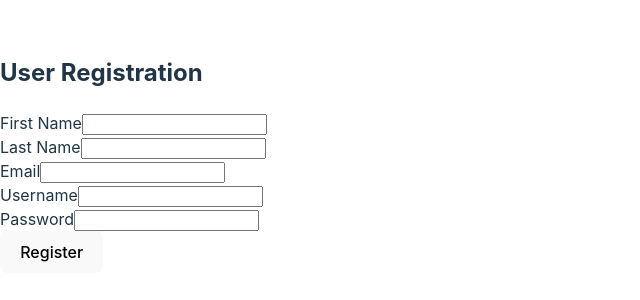
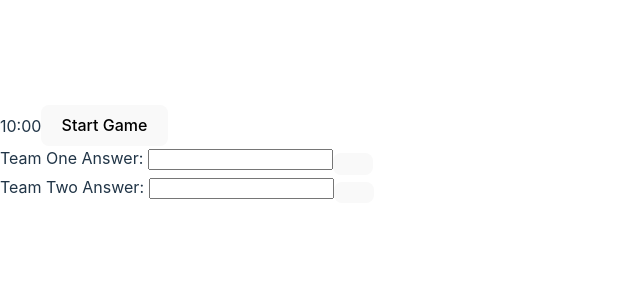
Before and after one commit to Ianvoltaire4/Family-Feud, a React (Vite) app in the folder frontend/client/: page / in a window 1280 px wide. Shown: the part 246-546 px from the top of the page, without its empty margins (0-640 px from the left). Built offline with nearby package versions, Linux system fonts and the light colour scheme.

Commit message:
pulling in main

```diff
--- a/frontend/client/src/App.jsx
+++ b/frontend/client/src/App.jsx
@@ -6,7 +6,7 @@ import RoundTwo from './components/RoundTwo'
 const App = () => {
   return (
     <>
-    <Registration />
+    <RoundTwo />
     </>
   )
 }
--- a/frontend/client/src/components/RoundTwo.jsx
+++ b/frontend/client/src/components/RoundTwo.jsx
@@ -1,68 +1,293 @@
-import React, { useState, useEffect } from "react";
+// import React, { useState, useEffect } from "react";
 
-const RoundTwo = () => {
-    const [teamOneScore, setTeamOneScore]=useState(0)
-    const [teamTwoScore, setTeamTwoScore]=useState(0)
-    const [roundScore, setRoundScore]=useState(0)
-    const [question, setQuestion]=useState('')
-    const [answerOne, setAnswerOne]=useState('')
-    const [answerTwo, setAnswerTwo]=useState('')
-    const [answerThree, setAnswerThree]=useState('')
-    const [answerFour, setAnswerFour]=useState('')
-    const [answerFive, setAnswerFive]=useState('')
-    const [answerSix, setAnswerSix]=useState('')
-    const [answerSeven, setAnswerSeven]=useState('')
-    const [answerEight, setAnswerEight]=useState('')
-    const [x, setX]=useState(0)
-    const [time, setTime] = useState(3000); //seting the initial time to be zero
-    const [isRunning, setIsRunning] = useState(false); //we are creating is running to represent if the watch is running or not and using the bool useState to represent the start and stop
-    const [isPlaying, setIsPlaying]=useState(false)
-
-    useEffect(() => {
-        //using to set up the start stop
-        //using use effect to check if the timer is running
-        let intervalId; //setting a intervalId
-        if (isRunning) {
-          //if the watch is running then the interval will update the Time state by 1 every 10 milisec
-          intervalId = setInterval(() => setTime(time + 1), 10); //this intervalId will hold setTime as well as time. The setInterval is a function that is used that calls in milliseconds
-        }
-        return () => clearInterval(intervalId);
-    }, [isRunning, time]);
-
-    const hours = Math.floor(time / 360000); //using math.floor to to convert the time to millisec so we divide the time divided by 360,000 to get hours
-    const min = Math.floor((time % 360000) / 6000); //dividing the time to by 360,000 and deviding that by 6000 to convert to min
-    const sec = Math.floor((time % 6000) / 100); //  divides the time by 6000 and then devides that value by 100 to convert to seconds
-    const millisec = time % 100; // converts to millisec
-    const startAndStop = () => {
-        //updating the isRunning to true
-        setIsRunning(!isRunning);
-      };
-
-      //making a function to handle the reset of the timer
-      const reset = () => {
-        setTime(0);
-      };
+// const RoundTwo = () => {
+//   const [teamOneScore, setTeamOneScore] = useState(0);
+//   const [teamTwoScore, setTeamTwoScore] = useState(0);
+//   const [teamOneInput, setTeamOneInput] = useState("");
+//   const [teamTwoInput, setTeamTwoInput] = useState("");
+//   const [roundScore, setRoundScore] = useState(0);
+//   const [question, setQuestion] = useState("");
+//   const [answerThree, setAnswerThree] = useState("");
+//   const [answerFour, setAnswerFour] = useState("");
+//   const [answerFive, setAnswerFive] = useState("");
+//   const [answerSix, setAnswerSix] = useState("");
+//   const [answerSeven, setAnswerSeven] = useState("");
+//   const [answerEight, setAnswerEight] = useState("");
+//   const [teamOneX, setTeamOneX] = useState(0);
+//   const [teamTwoX, setTeamTwoX] = useState(0);
+//   const [time, setTime] = useState(1000);
+//   const [isRunning, setIsRunning] = useState(false);
+//   const [showButton, setShowButton] = useState(true);
+//   const [wrongAnswersTeamOne, setWrongAnswersTeamOne] = useState(0);
+//   const [wrongAnswersTeamTwo, setWrongAnswersTeamTwo] = useState(0);
+//   const [currentTeam, setCurrentTeam] = useState("teamOne"); // Initialize with Team One
 
 
-    const handleStart=()=>{
-        startAndStop();
-        video();
-    }
+//   const answerOne = 'one';
+//   const answerTwo = 'two';
+//   const maxWrongAnswers = 3;
+
+//   useEffect(() => {
+//     let intervalId;
+//     if (isRunning) {
+//       intervalId = setInterval(() => {
+//         setTime((prevTime) => {
+//           if (prevTime === 0) {
+//             setIsRunning(false);
+//             setShowButton(false);
+//             return 0;
+//           }
+//           return prevTime - 1;
+//         });
+//       }, 10);
+//     }
+//     return () => clearInterval(intervalId);
+//   }, [isRunning]);
+
+//   const hours = Math.floor(time / 360000);
+//   const min = Math.floor((time % 360000) / 6000);
+//   const sec = Math.floor((time % 6000) / 100);
+//   const millisec = time % 100;
+
+//   const startAndStop = () => {
+//     setIsRunning(!isRunning);
+//     if (!isRunning) {
+//       setShowButton(false);
+//     }
+//   };
+
+//   const reset = () => {
+//     setIsRunning(false);
+//     setShowButton(false);
+//     setTime(0);
+//   };
+
+//   const handleStart = () => {
+//     startAndStop();
+//   };
+
+//   const handleWrongAnswer = () => {
+//     const correctAnswer =
+//       currentTeam === "teamOne" ? answerOne : answerTwo;
+//     const currentWrongAnswers =
+//       currentTeam === "teamOne" ? wrongAnswersTeamOne : wrongAnswersTeamTwo;
+
+//     if (currentTeam === "teamOne") {
+//       if (teamOneInput.toLowerCase() !== correctAnswer.toLowerCase()) {
+//         setTeamOneX((prevScore) => prevScore + 1);
+//       }
+//       setWrongAnswersTeamOne(currentWrongAnswers + 1);
+//     } else {
+//       if (teamTwoInput.toLowerCase() !== correctAnswer.toLowerCase()) {
+//         setTeamTwoX((prevScore) => prevScore + 1);
+//       }
+//       setWrongAnswersTeamTwo(currentWrongAnswers + 1);
+//     }
+
+//     if (currentWrongAnswers >= maxWrongAnswers) {
+//       setCurrentTeam(currentTeam === "teamOne" ? "teamTwo" : "teamOne");
+//     }
+//   };
+//   useEffect(() => {
+//     if (!showButton) {
+//       const hideButtonTimeout = setTimeout(() => {
+//         setShowButton(false);
+//       }, 5000);
+//       return () => clearTimeout(hideButtonTimeout);
+//     }
+//   }, [showButton]);
+
+//   return (
+//     <>
+//       {hours === 0 && min === 0 && sec === 0 && millisec === 0 ? (
+//         <button id="reset" onClick={reset}>
+//           Reset Time
+//         </button>
+//       ) : (
+//         <>
+//           {hours}:{min.toString().padStart(2, "0")}:
+//           {sec.toString().padStart(2, "0")}:
+//           {millisec.toString().padStart(2, "0")}
+//         </>
+//       )}
+//       {!isRunning && showButton && (
+//         <button id="start" onClick={handleStart}>
+//           Start Game
+//         </button>
+//       )}
+
+// <div>
+//         {currentTeam === "teamOne" && wrongAnswersTeamOne < maxWrongAnswers && (
+//           <div>
+//             Team One Answer:{" "}
+//             <input
+//               type="text"
+//               value={teamOneInput}
+//               onChange={(e) => setTeamOneInput(e.target.value)}
+//             />
+//             <button onClick={handleWrongAnswer}>Submit Answer</button>
+//           </div>
+//         )}
+//         {currentTeam === "teamTwo" && wrongAnswersTeamTwo < maxWrongAnswers && (
+//           <div>
+//             Team Two Answer:{" "}
+//             <input
+//               type="text"
+//               value={teamTwoInput}
+//               onChange={(e) => setTeamTwoInput(e.target.value)}
+//             />
+//             <button onClick={handleWrongAnswerTeamTwo}>Submit Answer</button>
+//           </div>
+//         )}
+//       </div>
+//     </>
+//   );
+// };
+
+// export default RoundTwo;
 
 
 
 
+import React, { useState, useEffect } from "react";
+
+const RoundTwo = () => {
+  const [teamOneScore, setTeamOneScore] = useState(0);
+  const [teamTwoScore, setTeamTwoScore] = useState(0);
+  const [teamOneInput, setTeamOneInput] = useState('');
+  const [teamTwoInput, setTeamTwoInput] = useState('');
+
+  const [roundScore, setRoundScore] = useState(0);
+  const [question, setQuestion] = useState("");
+//   const [answerOne, setAnswerOne] = useState("");
+//   const [answerTwo, setAnswerTwo] = useState("");
+let answerOne='one'
+let answerTwo='two'
+const [answerThree, setAnswerThree] = useState("");
+  const [answerFour, setAnswerFour] = useState("");
+  const [answerFive, setAnswerFive] = useState("");
+  const [answerSix, setAnswerSix] = useState("");
+  const [answerSeven, setAnswerSeven] = useState("");
+  const [answerEight, setAnswerEight] = useState("");
+  const [teamOneX, setTeamOneX] = useState(0);
+  const [teamTwoX, setTeamTwoX] = useState(0);
+  const [time, setTime] = useState(1000);
+  const [isRunning, setIsRunning] = useState(false);
+  const [showButton, setShowButton] = useState(true);
+  const [wrongAnswersTeamOne, setWrongAnswersTeamOne] = useState(0);
+  const [wrongAnswersTeamTwo, setWrongAnswersTeamTwo] = useState(0);
+  const [currentTeam, setCurrentTeam]=useState('')
+
+  const maxWrongAnswers = 3; // Define the maximum number of wrong answers allowed
+
+  useEffect(() => {
+    let intervalId;
+    if (isRunning) {
+      intervalId = setInterval(() => {
+        setTime((prevTime) => {
+          if (prevTime === 0) {
+            setIsRunning(false); // Stop the timer when time reaches 0
+            setShowButton(false); // Hide the button
+            return 0;
+          }
+          return prevTime - 1;
+        });
+      }, 10);
+    }
+    return () => clearInterval(intervalId);
+  }, [isRunning]);
+
+  const hours = Math.floor(time / 360000);
+  const min = Math.floor((time % 360000) / 6000);
+  const sec = Math.floor((time % 6000) / 100);
+  const millisec = time % 100;
+
+  const startAndStop = () => {
+    setIsRunning(!isRunning);
+    if (!isRunning) {
+      setShowButton(false);
+    }
+  };
+
+  const handleTeamSwitch = () => {
+    setCurrentTeam(currentTeam === 'Team One' ? 'Team Two' : 'Team One');
+  };
+
+  const handleStart = () => {
+    startAndStop();
+  };
+
+  const handleWrongAnswerTeamOne = () => {
+    // Compare the teamOneInput with the correct answer (answerOne)
+    if (teamOneInput.toLowerCase() !== answerOne.toLowerCase()) {
+       // if timer is zero then swtich team
+      // Increment the score for Team One
+      setTeamOneX(teamTwoX + 1);
+    }
+
+    setWrongAnswersTeamOne(wrongAnswersTeamOne + 1);
+    if (wrongAnswersTeamOne >= maxWrongAnswers) {
+        // Hide the input fields for Team One
+        // You can set state variables to hide or show the input fields
+    }
+};
+const handleWrongAnswerTeamTwo = () => {
+  // Compare the teamTwoInput with the correct answer (answerTwo)
+  if (teamTwoInput.toLowerCase() !== answerTwo.toLowerCase()) {
+    // Increment the score for Team Two
+    setTeamTwoX(teamTwoX + 1);
+  }
+
+    setWrongAnswersTeamTwo(wrongAnswersTeamTwo + 1);
+    if (wrongAnswersTeamTwo >= maxWrongAnswers) {
+      // Hide the input fields for Team Two
+      // You can set state variables to hide or show the input fields
+    }
+  };
+  useEffect(() => {
+    if (!showButton) {
+      const hideButtonTimeout = setTimeout(() => {
+        setShowButton(false);
+      }, 5000);
+      return () => clearTimeout(hideButtonTimeout);
+    }
+  }, [showButton]);
+
   return (
+    <>
+      {hours === 0 && min === 0 && sec === 0 && millisec === 0 ? (
+          <button id="switch-teams" onClick={handleTeamSwitch}>
 
-    <>
-        {/* converting the times to strings and using padStart to */}
+            <h1>times up, ding ding ding ding</h1>
+          Switch  {console.log(currentTeam)}
+        </button>
+      ) : (
+        <>
+          {sec.toString().padStart(2, "0")}:
+          {millisec.toString().padStart(2, "0")}
+        </>
+      )}
+      {!isRunning && showButton && (
+        <button id="start" onClick={handleStart}>
+          Start Game
+        </button>
+      )}
 
-        {hours}:{min.toString().padStart(2, "0")}:
-        {sec.toString().padStart(2, "0")}:
-        {millisec.toString().padStart(2, "0")}
+      {/* Example for hiding input fields based on the number of wrong answers */}
+      <div>
+        {wrongAnswersTeamOne < maxWrongAnswers && (
+          <div>
+            Team One Answer: <input type="text" /><button onClick={handleWrongAnswerTeamOne}></button>
+          </div>
+        )}
+        {wrongAnswersTeamTwo < maxWrongAnswers && (
+          <div>
+            Team Two Answer: <input type="text" /><button onClick={handleWrongAnswerTeamTwo}></button>
+          </div>
+        )}
+      </div>
+    </>
+  );
+};
 
-    </>
-  )
-}
-
-export default RoundTwo
+export default RoundTwo;
```
Also changed, not shown: 1 other file (tests, documents, lock files or other folders).
